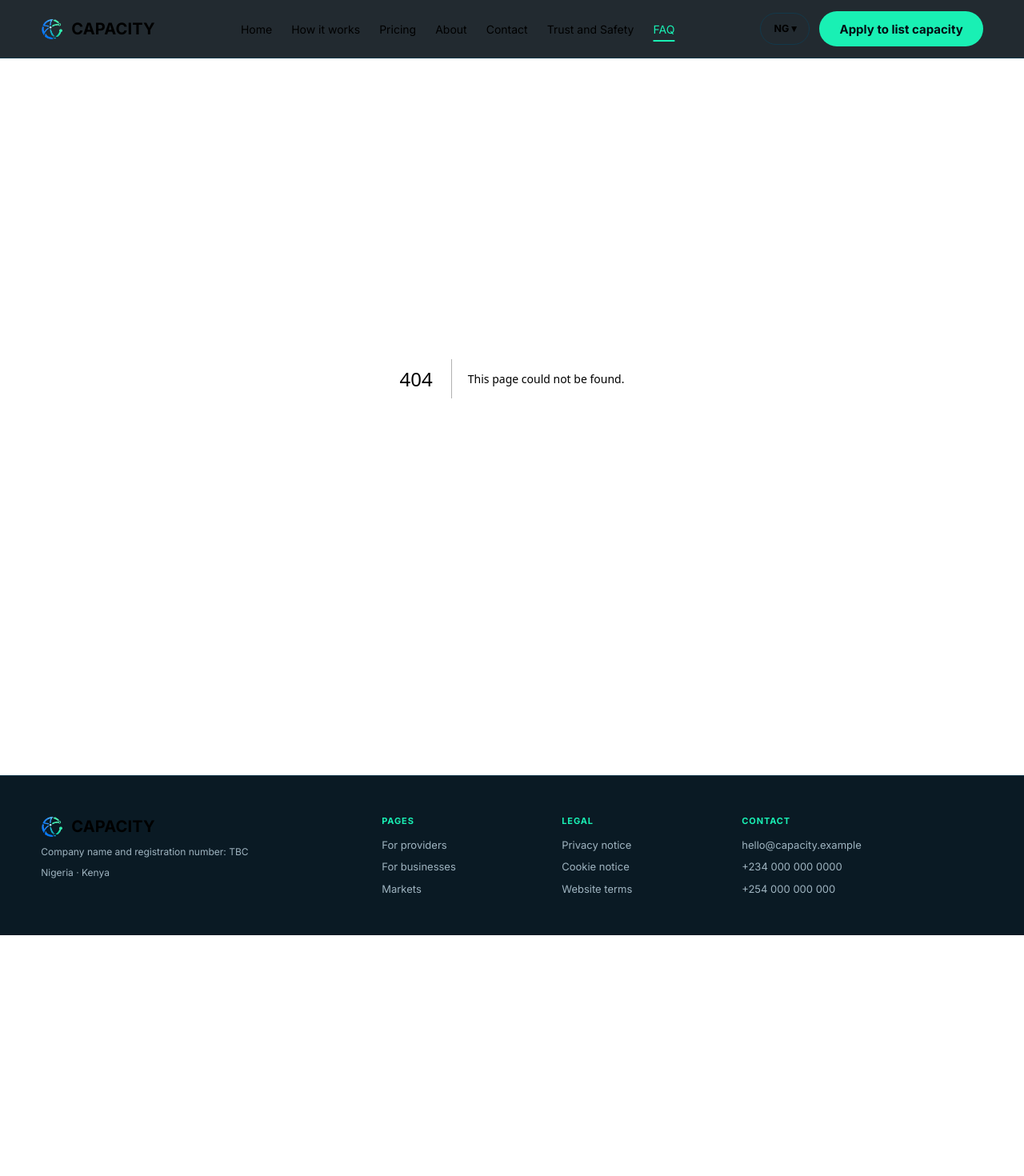
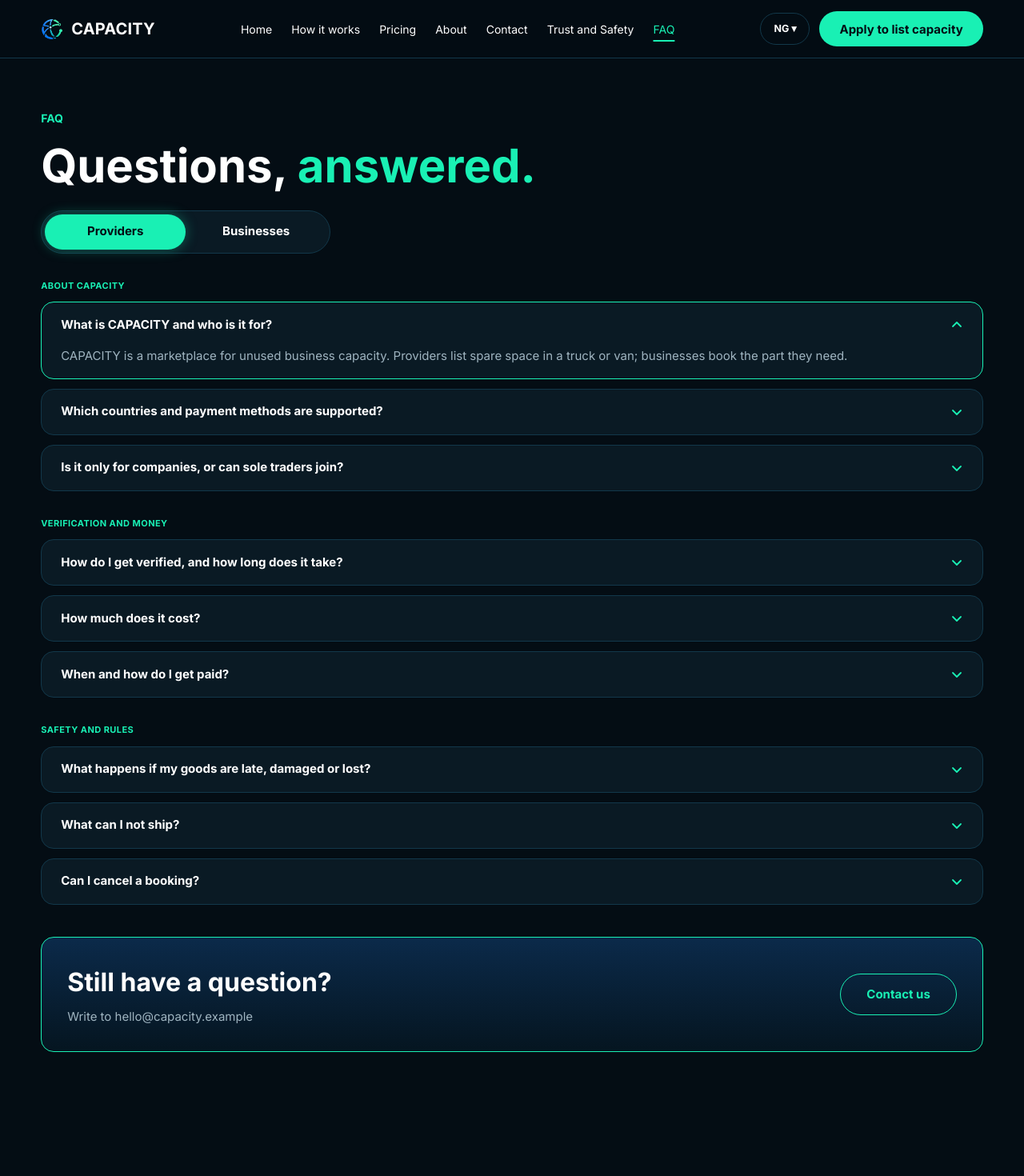
Before and after one commit to mohhx/capacity-repo, a Next.js app: page /faq in a window 1280 px wide. Before the commit this address had no page. Shown: the top 1470 px of the page at 80% size. Before the commit the page ends 1169 px from the top, so only its background shows below. Built offline with nearby package versions, Linux system fonts and the light colour scheme.

Commit message:
Add FAQ page with Providers and Businesses toggle

```diff
--- /dev/null
+++ b/src/app/faq/page.module.css
@@ -0,0 +1,51 @@
+.page {
+  display: grid;
+  grid-template-columns: minmax(0, 1fr); /* lets the page shrink to the screen */
+  align-content: start;
+  padding-top: var(--space-16);
+  padding-bottom: 0; /* FaqContact supplies its own bottom padding */
+}
+
+.heading {
+  display: grid;
+  gap: var(--space-4);
+  padding-bottom: var(--space-8);
+}
+
+@media (min-width: 768px) {
+  .heading {
+    padding-bottom: 1.375rem; /* same toggle spacing as How it works */
+  }
+}
+
+.eyebrow {
+  margin: 0;
+  color: var(--mint);
+  font-size: 0.875rem;
+  font-weight: 700;
+}
+
+.title {
+  margin: 0;
+  font-size: clamp(2.125rem, 6vw + 0.5rem, 3.625rem);
+  font-weight: 700;
+  line-height: 1.1;
+  color: var(--white);
+}
+
+@media (min-width: 768px) {
+  .title {
+    line-height: 1.15;
+  }
+}
+
+/* Mint on every screen size. "answered." drops to its own line on phones, as in Figma. */
+.accent {
+  color: var(--mint);
+}
+
+@media (max-width: 767px) {
+  .accent {
+    display: block;
+  }
+}
--- /dev/null
+++ b/src/app/faq/page.tsx
@@ -0,0 +1,23 @@
+import type { Metadata } from "next";
+import { FaqContact } from "@/components/faq/FaqContact";
+import { FaqView } from "@/components/faq/FaqView";
+import { FAQ } from "@/content/faq";
+import styles from "./page.module.css";
+
+export const metadata: Metadata = { title: "FAQ" };
+
+export default function FaqPage() {
+  const { hero } = FAQ;
+  return (
+    <main className={`container ${styles.page}`}>
+      <div className={styles.heading}>
+        <p className={styles.eyebrow}>{hero.eyebrow}</p>
+        <h1 className={styles.title}>
+          {hero.title} <span className={styles.accent}>{hero.accent}</span>
+        </h1>
+      </div>
+      <FaqView />
+      <FaqContact />
+    </main>
+  );
+}
--- /dev/null
+++ b/src/components/faq/FaqContact.module.css
@@ -0,0 +1,46 @@
+.section {
+  padding-block: var(--space-10) var(--space-16);
+}
+
+.panel {
+  display: flex;
+  flex-wrap: wrap;
+  align-items: center;
+  justify-content: space-between;
+  gap: var(--space-6);
+  padding: var(--space-8);
+  border: var(--border-width) solid var(--mint);
+  border-radius: var(--radius-card);
+  background: var(--gradient-panel);
+}
+
+.copy {
+  display: grid;
+  gap: var(--space-2);
+}
+
+.title {
+  margin: 0;
+  font-size: var(--fs-h2);
+  font-weight: 700;
+  color: var(--white);
+}
+
+.text {
+  margin: 0;
+  font-size: var(--fs-body);
+  color: var(--muted);
+}
+
+/* Phone: stacked, with a full-width button (Figma mobile frame). */
+@media (max-width: 767px) {
+  .panel {
+    display: grid;
+    gap: var(--space-4);
+    padding: var(--space-6);
+  }
+
+  .panel .button {
+    width: 100%;
+  }
+}
--- /dev/null
+++ b/src/components/faq/FaqContact.tsx
@@ -0,0 +1,24 @@
+import { Button } from "@/components/ui/Button";
+import { FAQ } from "@/content/faq";
+import { COMPANY } from "@/content/site";
+import styles from "./FaqContact.module.css";
+
+/** "Still have a question?" panel. The email is the Figma placeholder (TBC). */
+export function FaqContact() {
+  const { title, writeTo, cta } = FAQ.contact;
+  return (
+    <section className={styles.section}>
+      <div className={styles.panel}>
+        <div className={styles.copy}>
+          <h2 className={styles.title}>{title}</h2>
+          <p className={styles.text}>
+            {writeTo} {COMPANY.email.value}
+          </p>
+        </div>
+        <Button href={cta.href} variant="secondary" className={styles.button}>
+          {cta.label}
+        </Button>
+      </div>
+    </section>
+  );
+}
--- /dev/null
+++ b/src/components/faq/FaqView.module.css
@@ -0,0 +1,22 @@
+.tabs {
+  padding-bottom: var(--space-8);
+}
+
+.panel {
+  display: grid;
+  gap: var(--space-8);
+}
+
+.group {
+  display: grid;
+  gap: var(--space-3);
+}
+
+.label {
+  margin: 0;
+  color: var(--mint);
+  font-size: var(--fs-label);
+  font-weight: 700;
+  letter-spacing: 0.04em;
+  text-transform: uppercase;
+}
--- /dev/null
+++ b/src/components/faq/FaqView.tsx
@@ -0,0 +1,34 @@
+"use client";
+
+import { useState } from "react";
+import { RoleTabs } from "@/components/how-it-works/RoleTabs";
+import { Accordion } from "@/components/ui/Accordion";
+import { FAQ } from "@/content/faq";
+import { ROLE_TABS, type Role } from "@/content/how-it-works";
+import styles from "./FaqView.module.css";
+
+/** Holds the selected role. Each role has the same three groups; the first question of the first group starts open. */
+export function FaqView() {
+  const [role, setRole] = useState<Role>("provider");
+  return (
+    <div>
+      <div className={styles.tabs}>
+        <RoleTabs roles={ROLE_TABS} value={role} onChange={setRole} />
+      </div>
+      <div role="tabpanel" id="role-panel" aria-labelledby={`role-tab-${role}`} className={styles.panel}>
+        {FAQ.groups.map((group, index) => {
+          const items = group.items[role];
+          return (
+            // The role is part of the key, so switching role resets which question is open.
+            <section key={`${role}-${group.id}`} className={styles.group} aria-labelledby={`faq-group-${group.id}`}>
+              <h2 id={`faq-group-${group.id}`} className={styles.label}>
+                {group.title}
+              </h2>
+              <Accordion items={items} defaultOpenId={index === 0 ? items[0].id : undefined} />
+            </section>
+          );
+        })}
+      </div>
+    </div>
+  );
+}
--- /dev/null
+++ b/src/content/faq.ts
@@ -0,0 +1,117 @@
+// FAQ page copy. Questions and groups come from the Figma FAQ frames (Providers and Businesses).
+// Answers use only facts already in the repo. "Answer to follow." marks text still to be supplied (TBC).
+import { commissionPercent } from "@/config/platform";
+import type { Role } from "@/content/how-it-works";
+
+export interface FaqEntry {
+  id: string;
+  question: string;
+  answer: string;
+}
+
+export interface FaqGroup {
+  id: string;
+  title: string;
+  items: Record<Role, FaqEntry[]>;
+}
+
+const TBC = "Answer to follow.";
+
+const COUNTRIES_ANSWER =
+  "We are launching in Nigeria and Kenya. Businesses pay by card or bank transfer in both countries, and in Kenya also by M-Pesa. Nigeria uses NGN and Kenya uses KES.";
+
+export const FAQ = {
+  hero: {
+    eyebrow: "FAQ",
+    title: "Questions,",
+    accent: "answered.",
+  },
+  groups: [
+    {
+      id: "about",
+      title: "About CAPACITY",
+      items: {
+        provider: [
+          {
+            id: "what",
+            question: "What is CAPACITY and who is it for?",
+            answer:
+              "CAPACITY is a marketplace for unused business capacity. Providers list spare space in a truck or van; businesses book the part they need.",
+          },
+          { id: "countries", question: "Which countries and payment methods are supported?", answer: COUNTRIES_ANSWER },
+          { id: "sole", question: "Is it only for companies, or can sole traders join?", answer: TBC },
+        ],
+        business: [
+          {
+            id: "what",
+            question: "What is CAPACITY and who is it for?",
+            answer: "CAPACITY is a marketplace for unused business capacity. Book exactly the space and time you need.",
+          },
+          { id: "countries", question: "Which countries and payment methods are supported?", answer: COUNTRIES_ANSWER },
+          { id: "sole", question: "Is it only for companies, or can sole traders join?", answer: TBC },
+        ],
+      },
+    },
+    {
+      id: "money",
+      title: "Verification and money",
+      items: {
+        provider: [
+          {
+            id: "verified",
+            question: "How do I get verified, and how long does it take?",
+            answer: "Verification details will be shared when applications open.",
+          },
+          {
+            id: "cost",
+            question: "How much does it cost?",
+            answer: `Providers pay a ${commissionPercent()} percent commission, deducted from their payout.`,
+          },
+          {
+            id: "paid",
+            question: "When and how do I get paid?",
+            answer: "Payment is held securely until delivery is confirmed. It is then paid out to the provider.",
+          },
+        ],
+        business: [
+          { id: "verified", question: "How do I get verified, and how long does it take?", answer: TBC },
+          { id: "cost", question: "How much does it cost?", answer: "The price shown on a listing is what you pay." },
+          {
+            id: "pay",
+            question: "When do I pay?",
+            answer: "You pay once the provider confirms your booking. The payment is held until delivery is confirmed.",
+          },
+        ],
+      },
+    },
+    {
+      id: "safety",
+      title: "Safety and rules",
+      items: {
+        provider: [
+          {
+            id: "late",
+            question: "What happens if my goods are late, damaged or lost?",
+            answer: "You are the carrier, so cargo in transit is your responsibility. CAPACITY is the exchange, not the carrier.",
+          },
+          { id: "prohibited", question: "What can I not ship?", answer: TBC },
+          { id: "cancel", question: "Can I cancel a booking?", answer: TBC },
+        ],
+        business: [
+          {
+            id: "late",
+            question: "What happens if my goods are late, damaged or lost?",
+            answer: "The provider is responsible for cargo in transit. You can open a dispute with evidence.",
+          },
+          { id: "prohibited", question: "What can I not ship?", answer: TBC },
+          { id: "cancel", question: "Can I cancel a booking?", answer: TBC },
+        ],
+      },
+    },
+  ] satisfies FaqGroup[],
+  contact: {
+    title: "Still have a question?",
+    writeTo: "Write to",
+    cta: { label: "Contact us", href: "/contact" },
+  },
+} as const;
```
